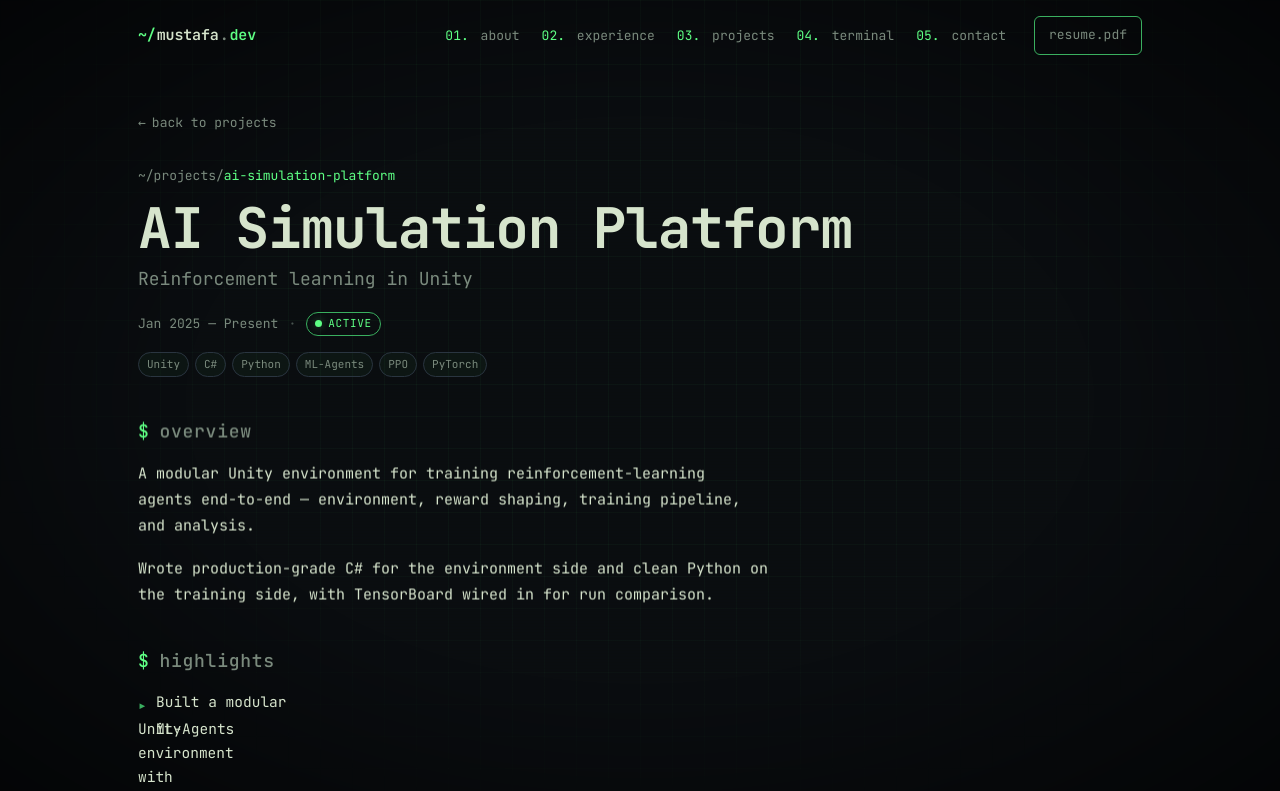
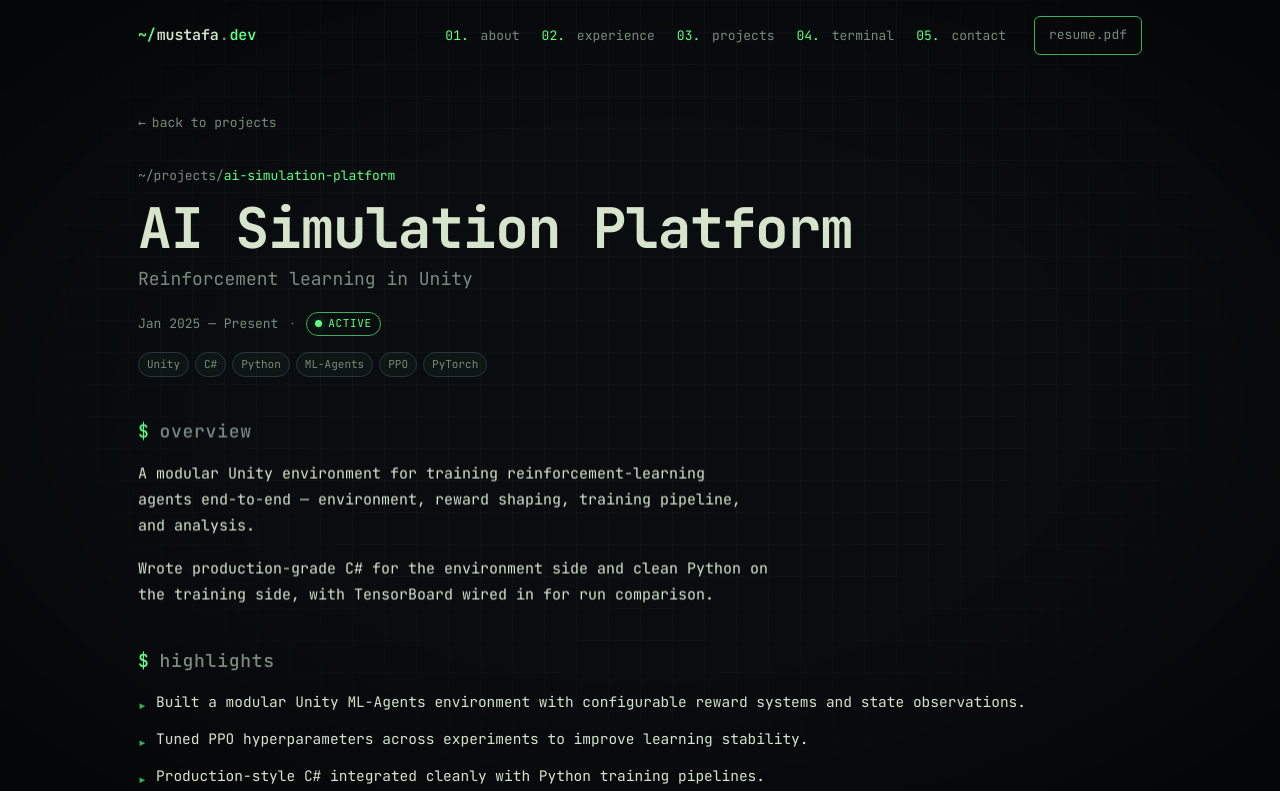
Before and after one commit to MooseAlhe/portfolio, a Next.js app: page /projects/ai-simulation-platform in a window 1280 px wide. Shown: the top 791 px of the page. Built offline with nearby package versions, Linux system fonts and the light colour scheme.

Commit message:
Wrap highlight bullet text in span to fix grid layout

```diff
--- a/app/projects/[slug]/page.tsx
+++ b/app/projects/[slug]/page.tsx
@@ -120,7 +120,7 @@ export default function ProjectPage({ params }: { params: Params }) {
                   {project.highlights.map((h, i) => (
                     <li key={i} className="highlight-scope">
                       <span className={styles.bulletArrow} aria-hidden="true">▸</span>
-                      {highlightTerms(h)}
+                      <span>{highlightTerms(h)}</span>
                     </li>
                   ))}
                 </ul>
```
